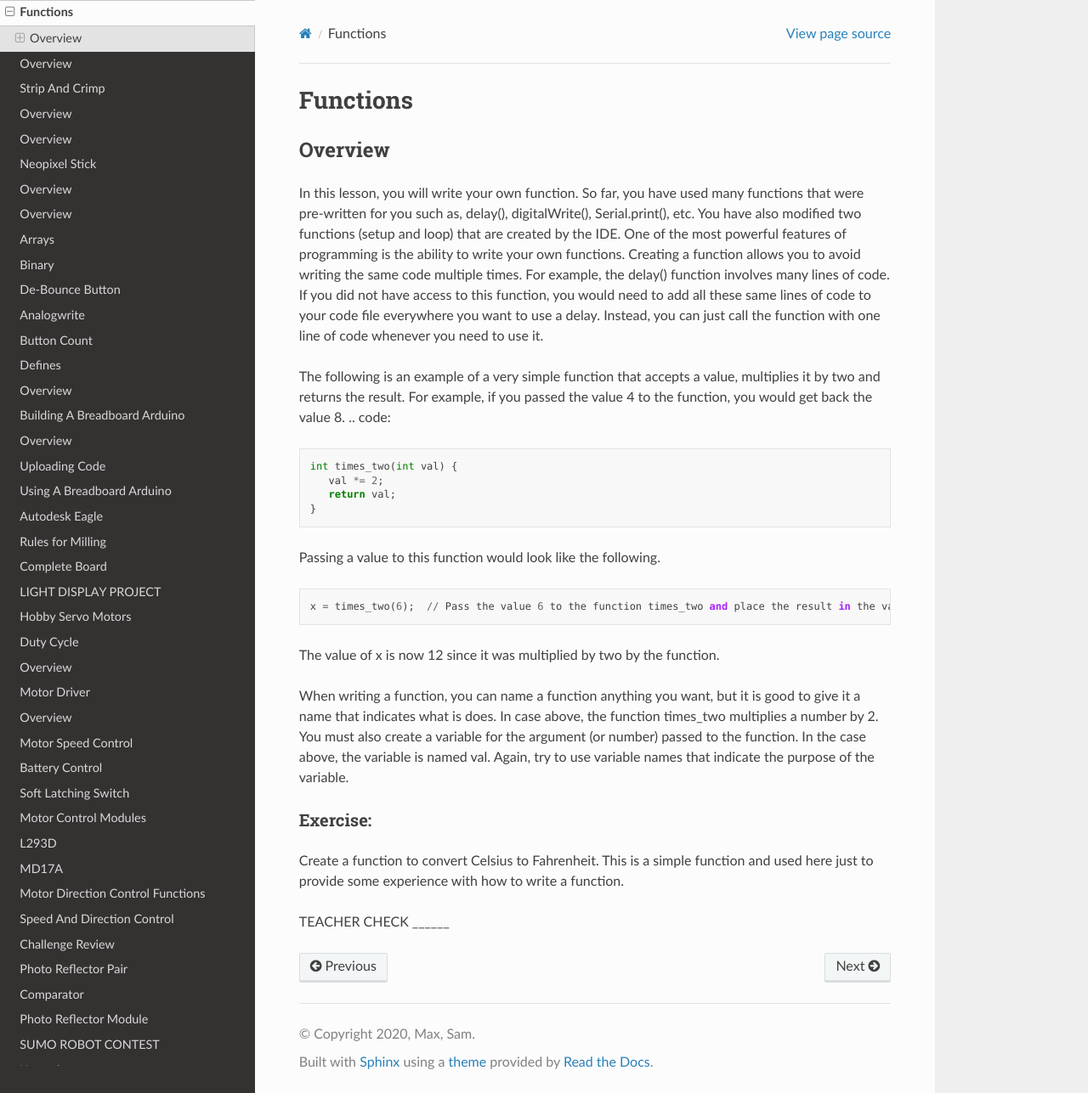
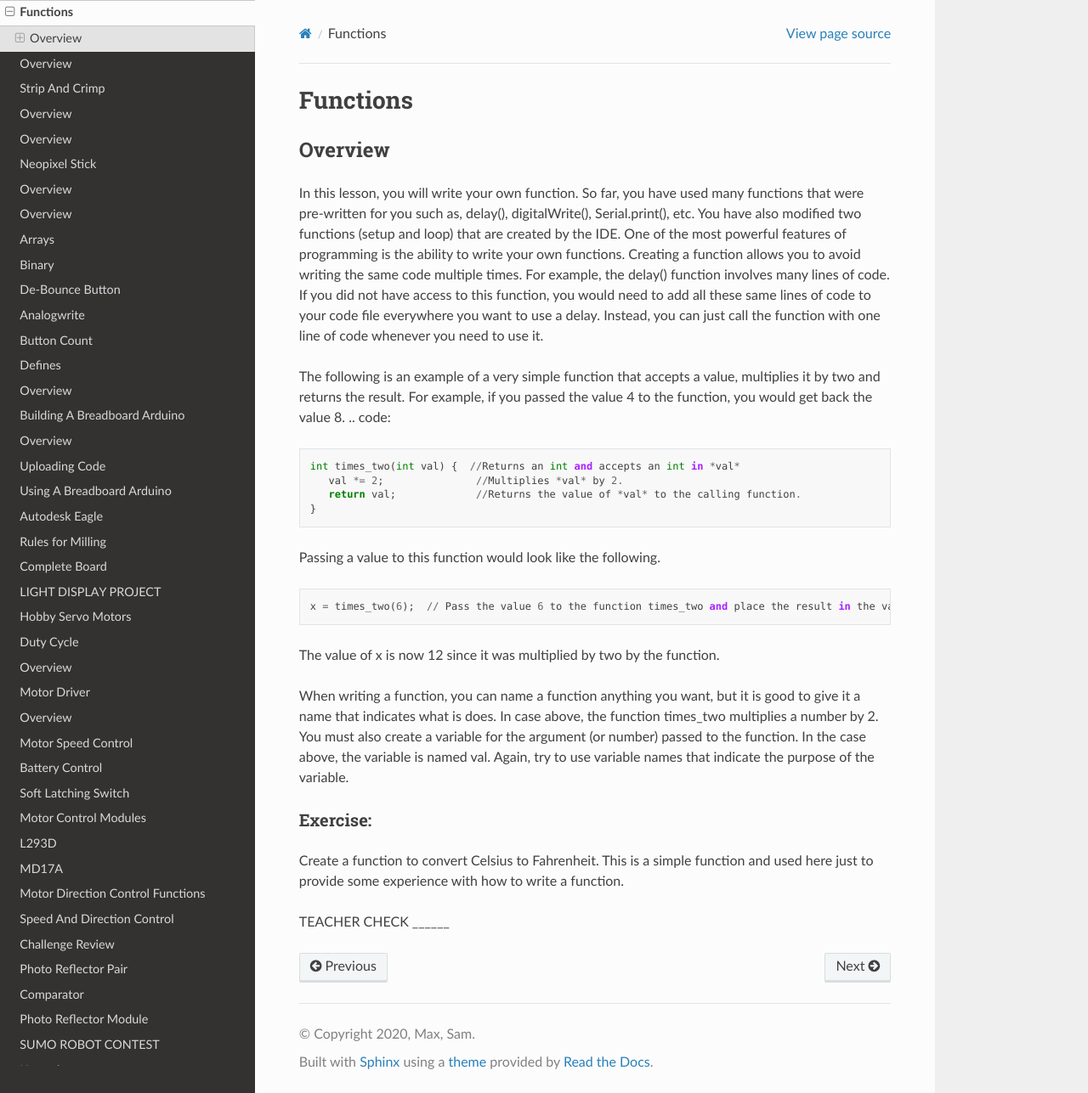
Before and after one commit to maxtkc/mvths-wiki, a Sphinx documentation site: the page built from docs/031-functions.rst, in a window 1280 px wide and 1287 px high. Shown: the whole window at 85% size. Built offline with Sphinx 7.4.7 and the Read the Docs theme 2.0.0, drawn with Linux system fonts in a browser that asks for light colours; pages that are not in the unit, such as notebooks, are missing from menus.

Commit message:
Update 031-functions.rst

```diff
--- a/docs/031-functions.rst
+++ b/docs/031-functions.rst
@@ -9,9 +9,10 @@ In this lesson, you will write your own function. So far, you have used many fun
 The following is an example of a very simple function that accepts a value, multiplies it by two and returns the result. For example, if you passed the value 4 to the function, you would get back the value 8.
 .. code::
 
-   int times_two(int val) {
-      val *= 2;
-      return val;
+
+   int times_two(int val) {  //Returns an int and accepts an int in *val*
+      val *= 2;               //Multiplies *val* by 2.
+      return val;             //Returns the value of *val* to the calling function.
    }
 
 Passing a value to this function would look like the following.
```
